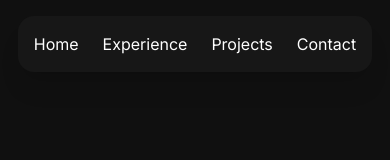
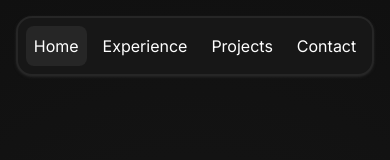
Before and after one commit to pedroafmonteiro/website, a React (Vite) app: page / in a window 390 px wide. Shown: the top 160 px of the page. Built offline with nearby package versions, Linux system fonts and the light colour scheme; a web font is replaced by a local one.

Commit message:
feat: implement routing and create pages for Experience, Projects, and Contact

```diff
--- a/src/components/NavBar/NavBar.tsx
+++ b/src/components/NavBar/NavBar.tsx
@@ -1,13 +1,19 @@
 import NavItem from "./NavItem";
 
 const NavBar = () => {
-  const navItems = ["Home", "Experience", "Projects", "Contact"];
+  const navItems = [
+    { label: "Home", route: "/" },
+    { label: "Experience", route: "/experience" },
+    { label: "Projects", route: "/projects" },
+    { label: "Contact", route: "/contact" },
+  ];
+
   return (
     <>
-      <nav className="bg-neutral-900 w-min p-2 m-4 rounded-2xl shadow-xl">
+      <nav className="bg-neutral-900 w-min p-2 m-4 rounded-2xl shadow-neutral-800 shadow-sm border-2 border-neutral-800">
         <ul className="flex flex-row justify-between space-x-2">
           {navItems.map((item) => (
-            <NavItem key={item} label={item} />
+            <NavItem key={item.label} label={item.label} route={item.route} />
           ))}
         </ul>
       </nav>
--- a/src/components/NavBar/NavItem.tsx
+++ b/src/components/NavBar/NavItem.tsx
@@ -1,8 +1,17 @@
-const NavItem = ({ label }: { label: string }) => {
+import { NavLink } from "react-router";
+
+const NavItem = ({ label, route }: { label: string; route: string }) => {
   return (
-    <li className="p-2 rounded-lg hover:bg-neutral-800 cursor-pointer transition-colors duration-200">
-      <p className="text-white select-none">{label}</p>
-    </li>
+    <NavLink
+      to={route}
+      className={({ isActive }) =>
+        isActive ? "rounded-lg bg-neutral-800 " : ""
+      }
+    >
+      <li className="p-2 rounded-lg hover:bg-neutral-800 cursor-pointer transition-colors duration-200">
+        <p className="text-white select-none">{label}</p>
+      </li>
+    </NavLink>
   );
 };
 
--- a/src/index.css
+++ b/src/index.css
@@ -8,12 +8,22 @@
 }
 
 :root {
-  background-color: #101010;
+  background: #171717;
+  background: radial-gradient(
+    circle,
+    rgba(23, 23, 23, 1) 0%,
+    rgba(16, 16, 16, 1) 100%
+  );
   --vh: 100vh;
 }
 
 @media (max-width: 600px) {
   :root {
-    background-color: #101010;
+    background: #171717;
+    background: radial-gradient(
+      circle,
+      rgba(23, 23, 23, 1) 0%,
+      rgba(16, 16, 16, 1) 100%
+    );
   }
 }
--- a/src/index.tsx
+++ b/src/index.tsx
@@ -2,6 +2,9 @@ import { StrictMode } from "react";
 import { createRoot } from "react-dom/client";
 import { BrowserRouter, Route, Routes } from "react-router";
 import Home from "./pages/Home";
+import Experience from "./pages/Experience";
+import Projects from "./pages/Projects";
+import Contact from "./pages/Contact";
 import "./index.css";
 
 createRoot(document.getElementById("root")!).render(
@@ -9,6 +12,9 @@ createRoot(document.getElementById("root")!).render(
     <BrowserRouter>
       <Routes>
         <Route path="/" element={<Home />} />
+        <Route path="/experience" element={<Experience />} />
+        <Route path="/projects" element={<Projects />} />
+        <Route path="/contact" element={<Contact />} />
       </Routes>
     </BrowserRouter>
   </StrictMode>,
--- /dev/null
+++ b/src/pages/Contact.tsx
@@ -0,0 +1,13 @@
+import NavBar from "../components/NavBar/NavBar";
+
+const Contact = () => {
+  return (
+    <>
+      <div className="fixed w-full z-1 flex justify-center">
+        <NavBar />
+      </div>
+    </>
+  );
+};
+
+export default Contact;
--- /dev/null
+++ b/src/pages/Experience.tsx
@@ -0,0 +1,13 @@
+import NavBar from "../components/NavBar/NavBar";
+
+const Experience = () => {
+  return (
+    <>
+      <div className="fixed w-full z-1 flex justify-center">
+        <NavBar />
+      </div>
+    </>
+  );
+};
+
+export default Experience;
--- /dev/null
+++ b/src/pages/Projects.tsx
@@ -0,0 +1,13 @@
+import NavBar from "../components/NavBar/NavBar";
+
+const Projects = () => {
+  return (
+    <>
+      <div className="fixed w-full z-1 flex justify-center">
+        <NavBar />
+      </div>
+    </>
+  );
+};
+
+export default Projects;
```
